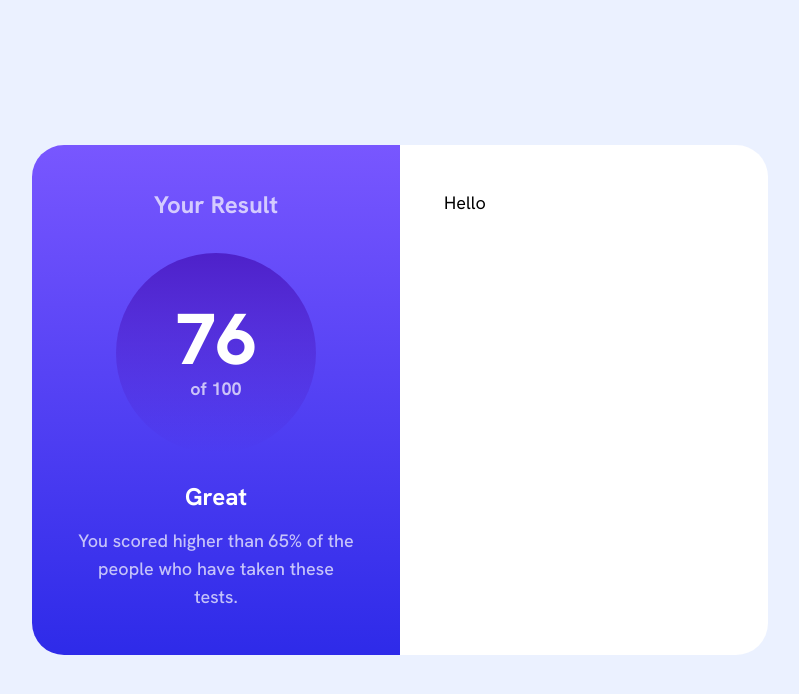
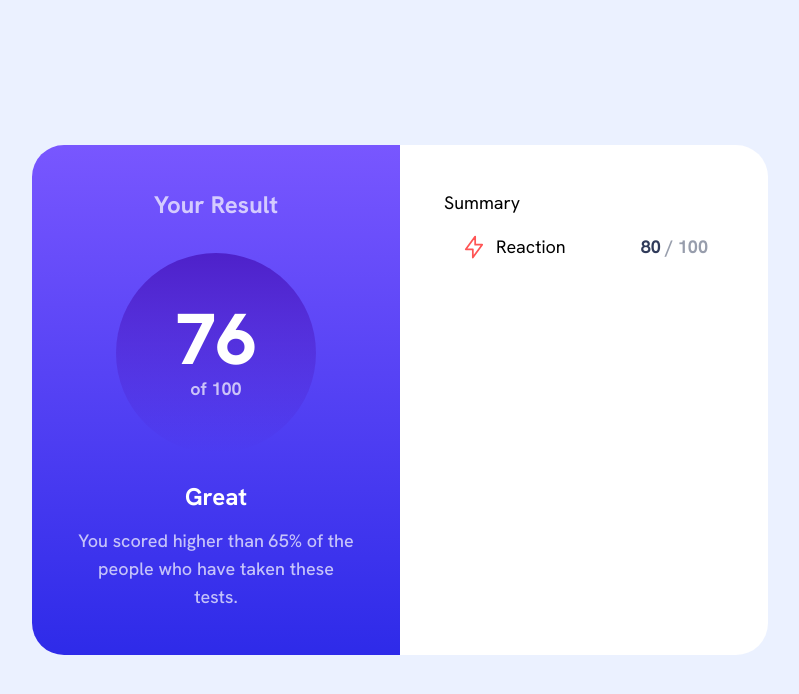
Before and after one commit to Masseh2025/results-summary-component-fm, a React (Vite) app: page / in a window 1280 px wide. Shown: the top 694 px of the page, without its empty margins (240-1039 px from the left). Built offline with nearby package versions, Linux system fonts and the light colour scheme.

Commit message:
I added list item component for the summary

```diff
--- /dev/null
+++ b/src/ResultItem.tsx
@@ -0,0 +1,30 @@
+type ReactionProp = {
+  resultName: string;
+  score: number;
+  color: string;
+  image: string;
+};
+
+export default function ReactionItem({
+  resultName,
+  score,
+  color,
+  image,
+}: ReactionProp) {
+  return (
+    <li
+      className={`bg-${color} bg-opacity-10 p-4 rounded-xl flex justify-between`}
+    >
+      <div className="flex">
+        <img src={image} alt="" />
+        <p className={`text-${color} ml-2`}>{resultName}</p>
+      </div>
+      <p className="text-neutral-Dark-gray-blue font-bold">
+        {score}{" "}
+        <span className="text-neutral-Dark-gray-blue text-opacity-50">
+          / 100
+        </span>
+      </p>
+    </li>
+  );
+}
--- a/src/Summary.tsx
+++ b/src/Summary.tsx
@@ -1,7 +1,27 @@
+import ResultItem from "./ResultItem";
+import data from "./data.json";
+
 type StyleProp = {
   styles: string;
 };
 
+import memory from "./assets/images/icon-memory.svg";
+import reaction from "./assets/images/icon-reaction.svg";
+import verbal from "./assets/images/icon-verbal.svg";
+import visual from "./assets/images/icon-visual.svg";
+
 export default function Summary({ styles }: StyleProp) {
-  return <article className={styles}>Hello</article>;
+  return (
+    <article className={styles}>
+      <h2>Summary</h2>
+      <ul>
+        <ResultItem
+          resultName="Reaction"
+          image={reaction}
+          color="primary-light-red"
+          score={80}
+        />
+      </ul>
+    </article>
+  );
 }
```
Also changed, not shown: src/data.json (renamed from data.json).
